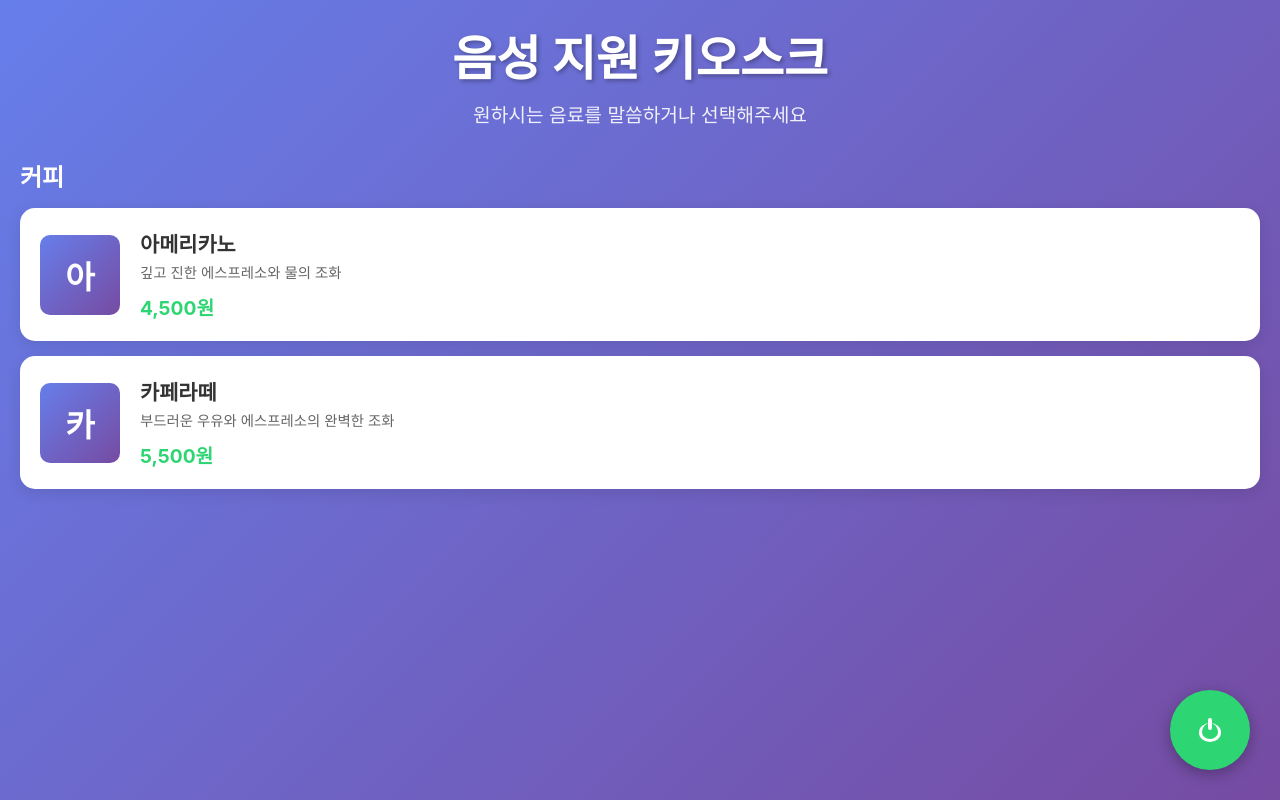
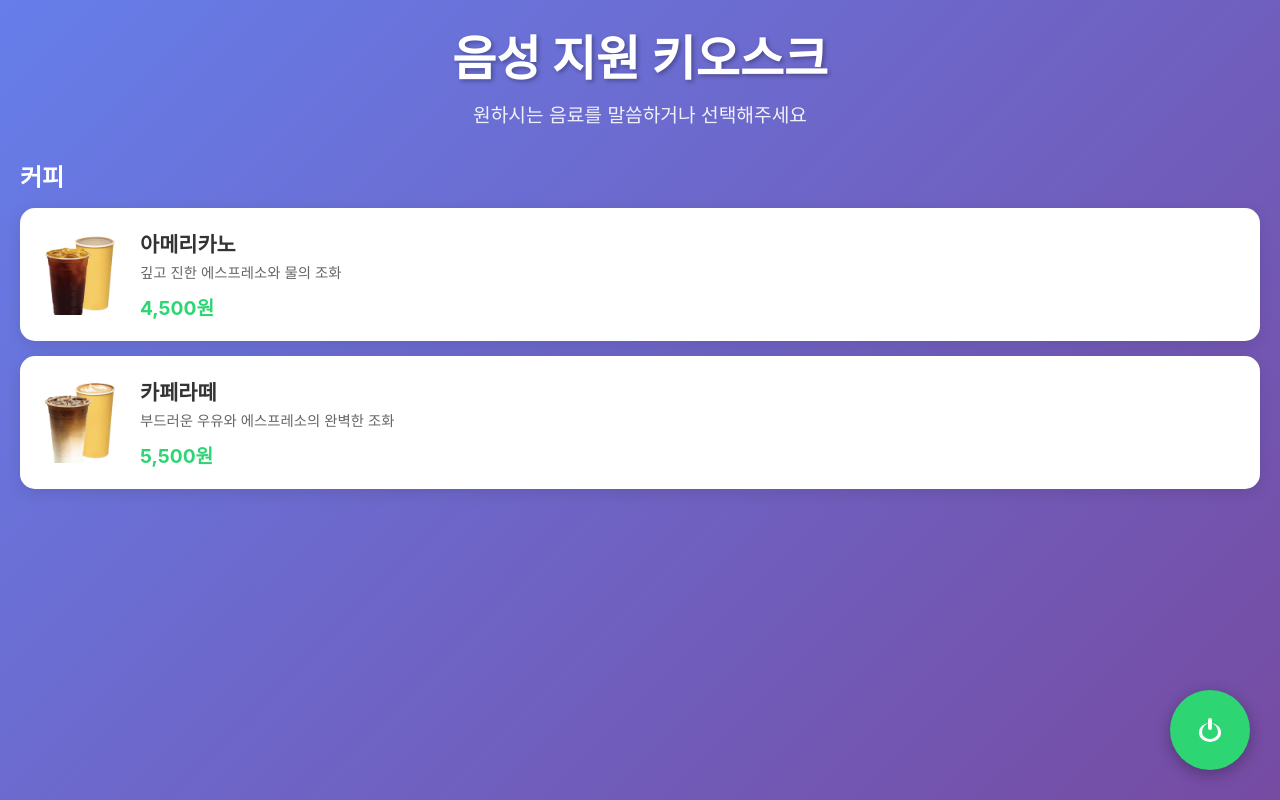
Before and after one commit to YIDEUNKIM/Talking-Kiosk, a React (Create React App) app: page / in a window 1280 px wide. Built offline with nearby package versions, Linux system fonts and the light colour scheme.

Commit message:
Add: add images of menu.

```diff
--- a/src/components/MenuItem.js
+++ b/src/components/MenuItem.js
@@ -68,9 +68,23 @@ const MenuItem = ({ item, onClick }) => {
 
   return (
     <ItemContainer onClick={handleClick}>
-      <ItemImage>
-        {item.name.charAt(0)}
-      </ItemImage>
+      {item.image ? (
+        <img
+          src={item.image}
+          alt={item.name}
+          style={{
+            width: 80,
+            height: 80,
+            borderRadius: 10,
+            objectFit: 'cover',
+            flexShrink: 0
+          }}
+        />
+      ) : (
+        <ItemImage>
+          {item.name.charAt(0)}
+        </ItemImage>
+      )}
       <ItemInfo>
         <ItemName>{item.name}</ItemName>
         <ItemDescription>{item.description}</ItemDescription>
--- a/src/data/menu.json
+++ b/src/data/menu.json
@@ -9,7 +9,7 @@
           "name": "아메리카노",
           "description": "깊고 진한 에스프레소와 물의 조화",
           "price": 4500,
-          "image": "/images/americano.jpg",
+          "image": "/menu_images/ico_drink1.png",
           "options": {
             "temperature": ["hot", "ice"],
             "size": ["regular", "large"],
@@ -28,7 +28,7 @@
           "name": "카페라떼",
           "description": "부드러운 우유와 에스프레소의 완벽한 조화",
           "price": 5500,
-          "image": "/images/cafelatte.jpg",
+          "image": "/menu_images/ico_drink2.png",
           "options": {
             "temperature": ["hot", "ice"],
             "size": ["regular", "large"],
```
Also changed, not shown: public/menu_images/ico_drink1.png (added), public/menu_images/ico_drink2.png (added).
